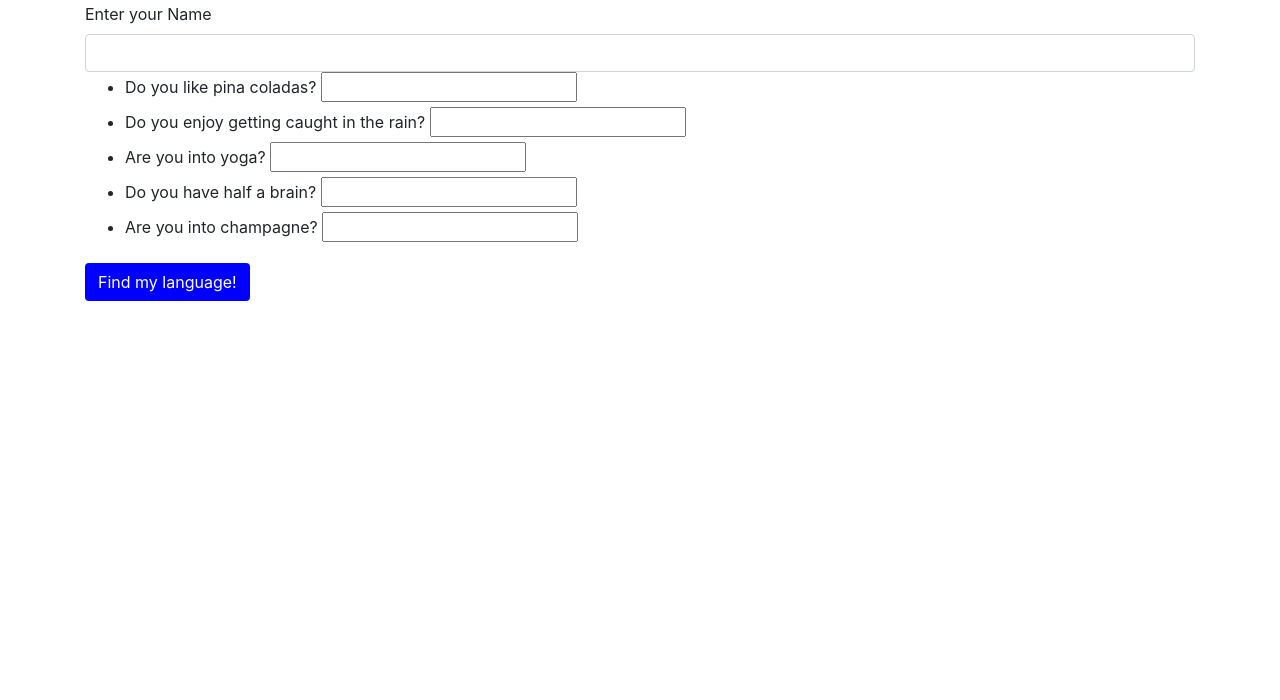
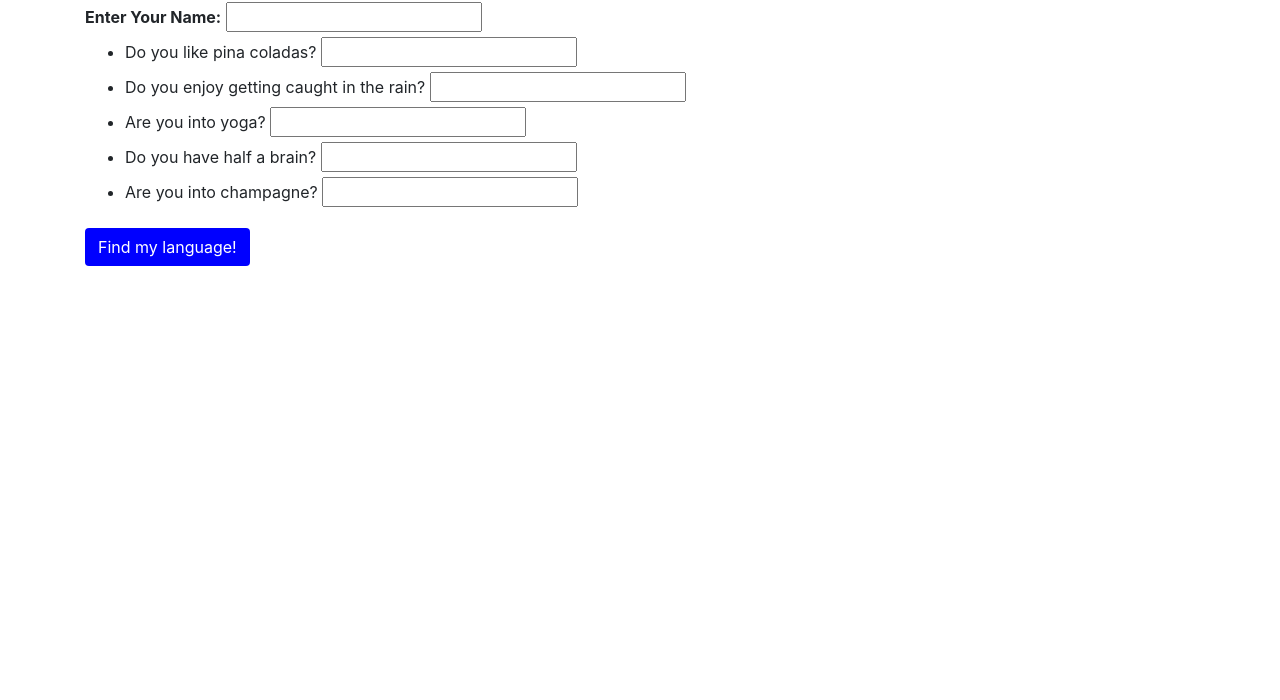
Before and after one commit to maryleemarks/programming-language-suggestor, a plain HTML site: page index.html in a window 1280 px wide. Shown: the part 100-800 px from the top of the page. Drawn offline with Linux system fonts and the light colour scheme.

Commit message:
add finishing touches

```diff
--- a/index.html
+++ b/index.html
@@ -14,8 +14,8 @@
     <h2>Type "yes" or "no" in each box to find out!</h2>
 
     <form id="questions">
-      <label for="name">Enter your Name</label>
-      <input id="name" class="form-control" type="text">
+      <label for="name"><strong>Enter Your Name:</strong></label>
+      <input id="name" type="text">
       <ul>
         <li>
           <label for="q1">Do you like pina coladas?</label>
```
